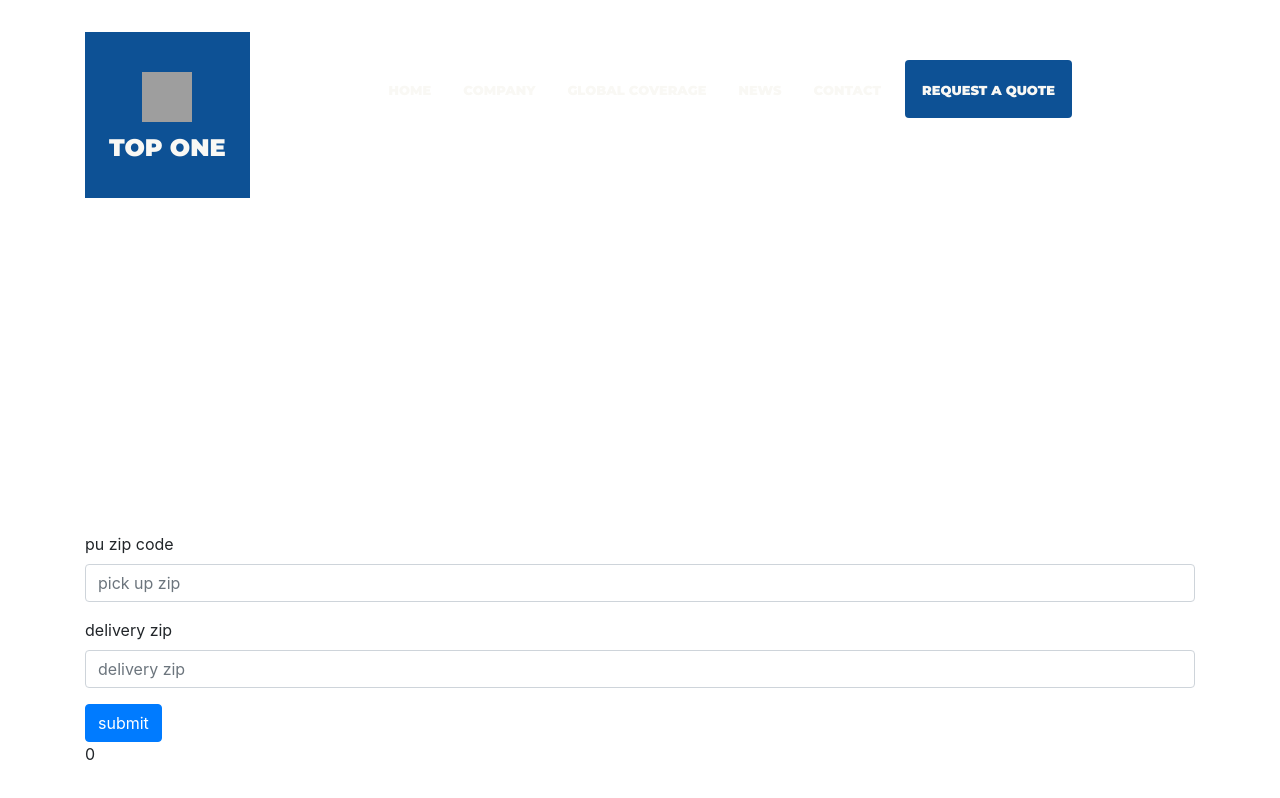
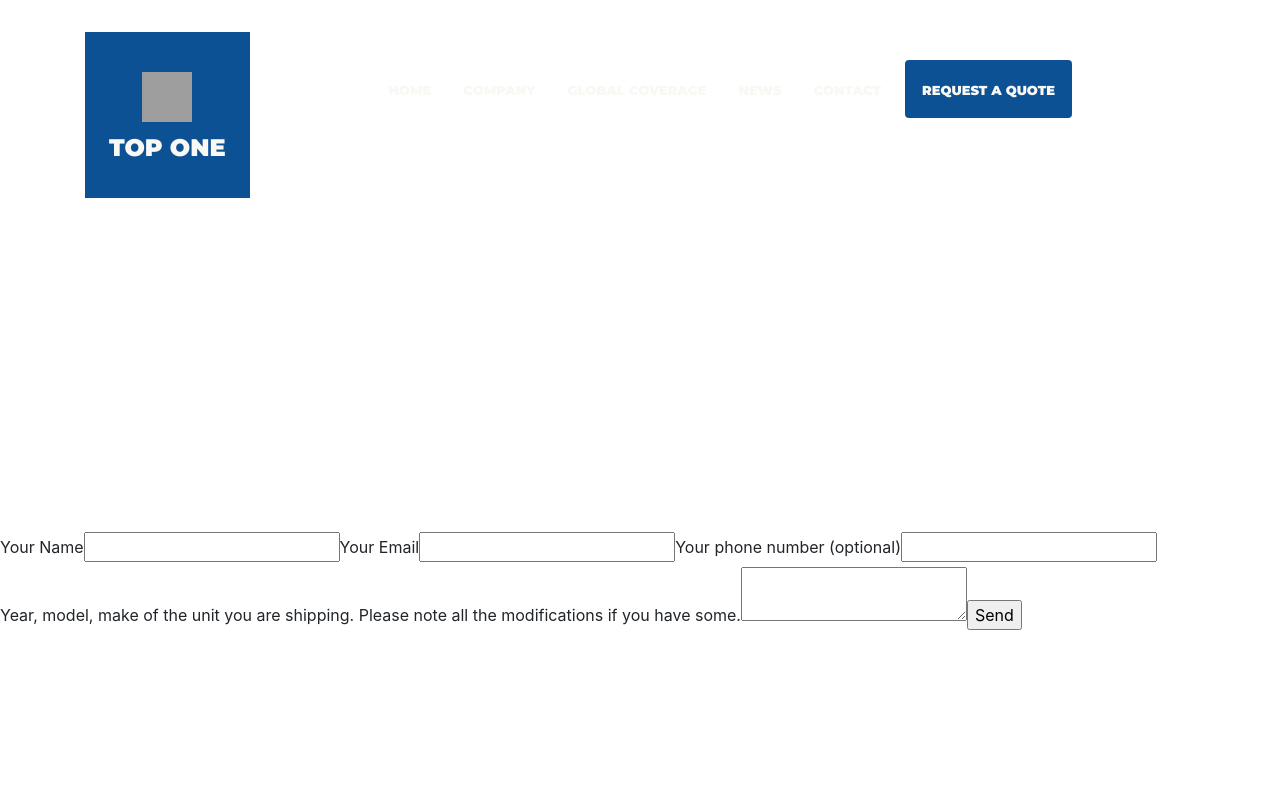
Before and after one commit to pocketdru/zip2zip-landing, a React (Create React App) app in the folder client/: page / in a window 1280 px wide. Built offline with nearby package versions, Linux system fonts and the light colour scheme; grey boxes are pictures that could not be loaded.

Commit message:
emails got to work

```diff
--- /dev/null
+++ b/client/src/components/Email/index.js
@@ -0,0 +1,32 @@
+import React from 'react';
+import emailjs from 'emailjs-com';
+
+export default function QuoteEmail() {
+
+  function sendEmail(e) {
+    e.preventDefault();
+
+    emailjs.sendForm('service_752idno', 'template_f0mcw4u', e.target, 'user_Qv5eynQ9bFuznSm26mu6r')
+      .then((result) => {
+          console.log(result.text);
+      }, (error) => {
+          console.log(error.text);
+      });
+      e.target.reset();
+  }
+
+  return (
+    <form className="contact-form" onSubmit={sendEmail}>
+      <input type="hidden" name="contact_number" />
+      <label>Your Name</label>
+      <input type="text" name="from_name" />
+      <label>Your Email</label>
+      <input type="text" name="from_email" />
+      <label>Your phone number (optional)</label>
+      <input type="tel" name="phone" />
+      <label>Year, model, make of the unit you are shipping. Please note all the modifications if you have some.</label>
+      <textarea name="message" />
+      <input type="submit" value="Send" />
+    </form>
+  );
+}
--- a/client/src/components/Jumbotron/index.js
+++ b/client/src/components/Jumbotron/index.js
@@ -1,7 +1,6 @@
 import React from "react";
-import ScriptTag from 'react-script-tag';
 import "./style.css";
-import background from "../../assets/images/jumbotron/3.jpeg"
+// import background from "../../assets/images/jumbotron/3.jpeg"
 
 function Jumbotron() {
   return (
--- a/client/src/pages/index.js
+++ b/client/src/pages/index.js
@@ -1,6 +1,7 @@
 import React, { Component } from "react";
 import Nav from "../components/Nav";
 import Jumbotron from "../components/Jumbotron";
+import Email from "../components/Email";
 import Quote from "../components/Quote";
 // import Footer from "../components/Footer";
 
@@ -10,7 +11,8 @@ class Home extends Component {
         <div>
             <Nav/>
             <Jumbotron/>
-            <Quote/>
+            <Email />
+            {/* <Quote/> */}
             {/* <Footer /> */}
         </div>
         )
--- a/package.json
+++ b/package.json
@@ -14,6 +14,7 @@
     "axios": "^0.21.1",
     "concurrently": "^6.2.0",
     "cors": "^2.8.5",
+    "emailjs-com": "^3.2.0",
     "express": "^4.17.1",
     "production": "0.0.2",
     "react-script-tag": "^1.1.2"
```
Also changed, not shown: client/src/Email/index.js (deleted, +0 -31 lines), client/src/components/Email/style.scss (added), 1 other file (tests, documents, lock files or other folders).
